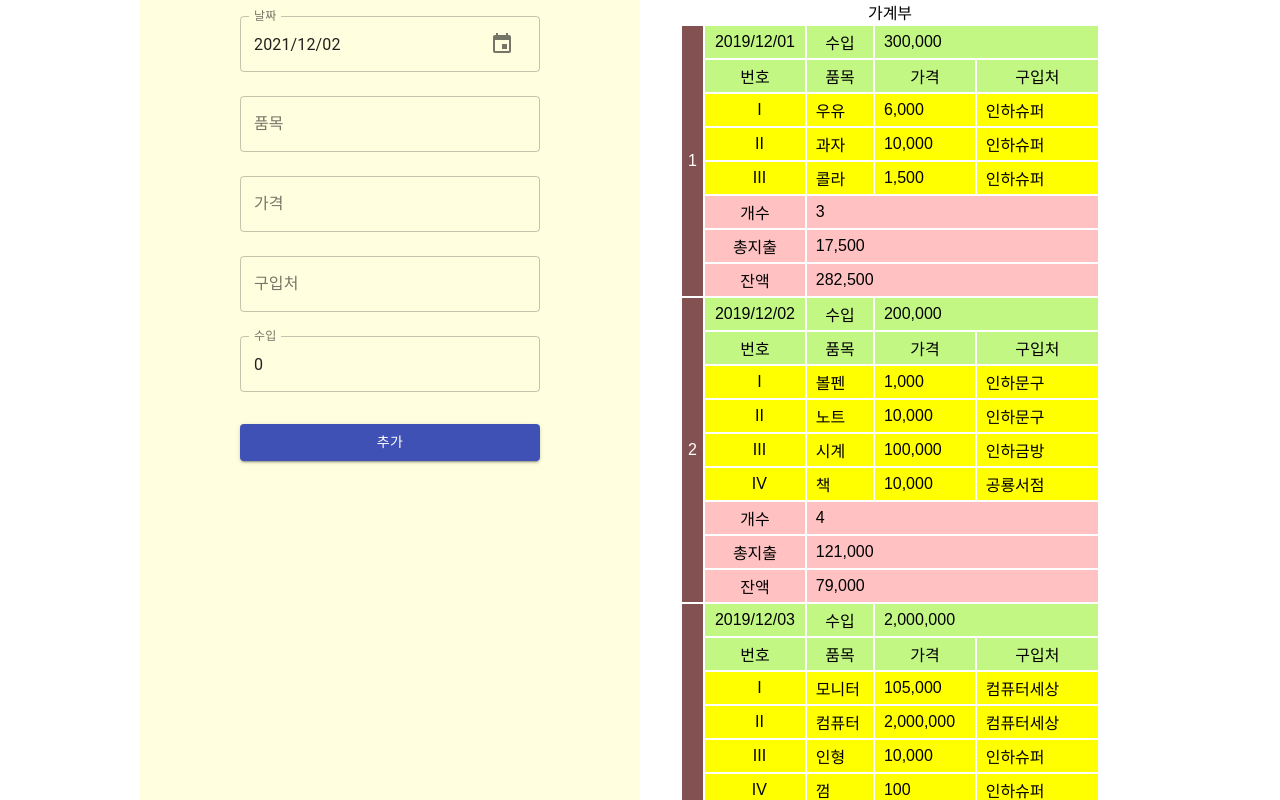
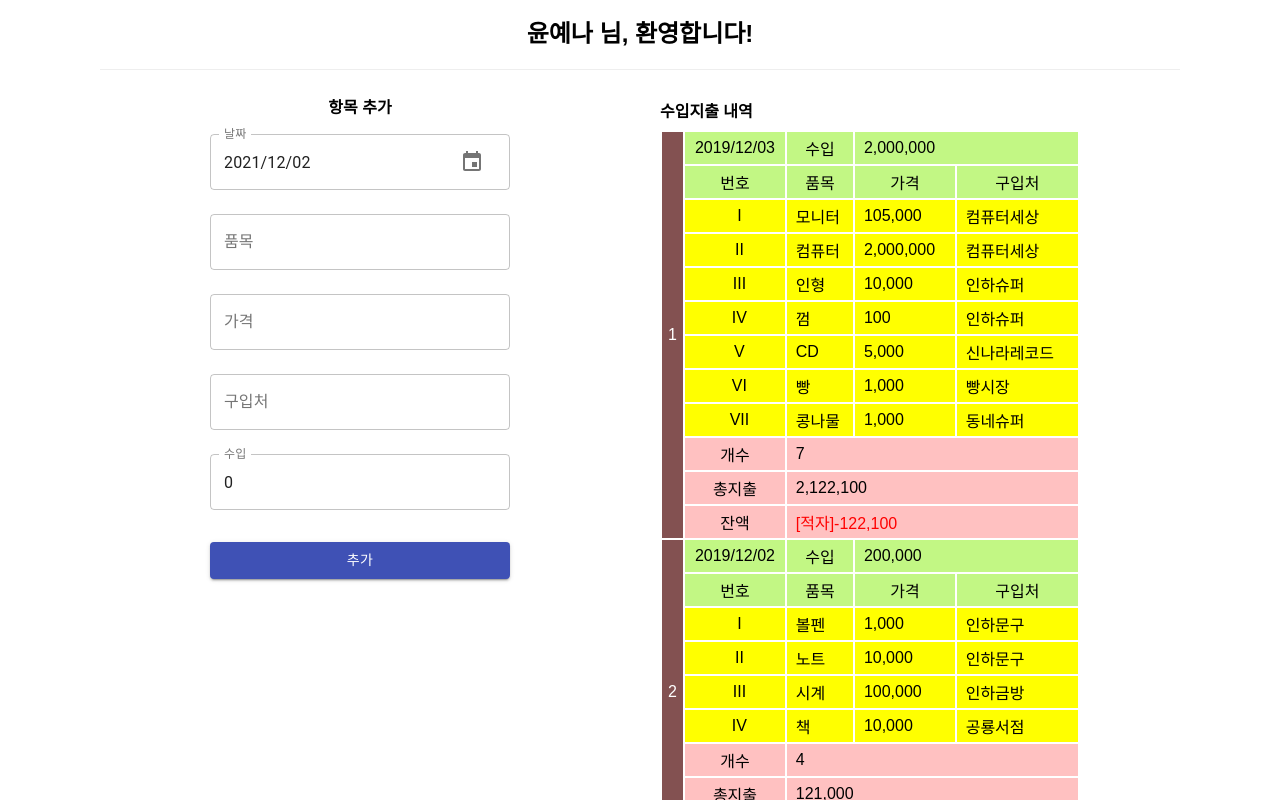
Before and after one commit to Yena-Yun/household-typescript, a React (Create React App) app: page / in a window 1280 px wide. Shown: the top 800 px of the page. Built offline with nearby package versions, Linux system fonts and the light colour scheme; a web font is replaced by a local one.

Commit message:
feat: 양쪽 컬럼에 타이틀 추가하고 페이지 맨 위에 전체 타이틀 추가

```diff
--- a/src/App.tsx
+++ b/src/App.tsx
@@ -13,8 +13,8 @@ function App() {
 
   // data를 날짜별로 정렬 후
   const sortedData = data.sort((a, b) => {
-    if (a.date > b.date) return 1;
-    else if (b.date > a.date) return -1;
+    if (a.date > b.date) return -1;
+    else if (b.date > a.date) return 1;
     else return 0;
 
   // map(daily)으로 꺼내면서 구입처별로 정렬한 객체를 반환
@@ -60,6 +60,8 @@ function App() {
   }
 
   return (
+    <>
+    <MainTitle>윤예나 님, 환영합니다!</MainTitle>
     <Container>
       <Form data={data} setData={setData} />
       <Household>
@@ -89,6 +91,7 @@ function App() {
         ))}
       </Household>
     </Container>
+    </>
   );
 }
 
@@ -96,4 +99,14 @@ const Container = styled.div`
   display: flex;
 `;
 
+const MainTitle = styled.div`
+  height: 70px;
+  font-size: 24px;
+  font-weight: 700;
+  text-align: center;
+  line-height: 2.8em;
+  border-bottom: 1px solid #eee;
+  margin: 0 0 16px;
+`;
+
 export default App;
--- a/src/components/Form.tsx
+++ b/src/components/Form.tsx
@@ -121,6 +121,7 @@ export default function Form({ data, setData }: FormProps) {
 
 	return (
 		<Wrapper>
+			<Title>항목 추가</Title>
 			<MuiPickersUtilsProvider utils={DateFnsUtils} locale={koLocale}>
 				<KeyboardDatePicker
 					variant="inline"
@@ -192,9 +193,13 @@ export default function Form({ data, setData }: FormProps) {
 	)
 }
 
+const Title = styled.div`
+	font-weight: 700;
+	margin: 8px 0 0;
+`;
+
 const Wrapper = styled.div`
 	flex: 1;
 	text-align: center;
-	margin: 0 40px;
-	background: lightyellow;
+	margin: 0 20px 0 0;
 `;
--- a/src/components/Household.tsx
+++ b/src/components/Household.tsx
@@ -7,8 +7,8 @@ type HouseholdProps = {
 export default function Household({ children }: HouseholdProps) {
 	return (
 		<Wrapper>
+			<Title>수입지출 내역</Title>
 			<HouseholdTable>
-				<caption>가계부</caption>
 				{children}
 			</HouseholdTable>
 		</Wrapper>
@@ -17,8 +17,15 @@ export default function Household({ children }: HouseholdProps) {
 
 const Wrapper = styled.div`
 	flex: 1;
+	margin: 0 0 0 20px;
 `;
 
 const HouseholdTable = styled.table`
 	width: 420px;
 `;
+
+const Title = styled.div`
+	font-weight: 700;
+	/* text-align: center; */
+	margin: 12px 0 8px;
+`;
```
